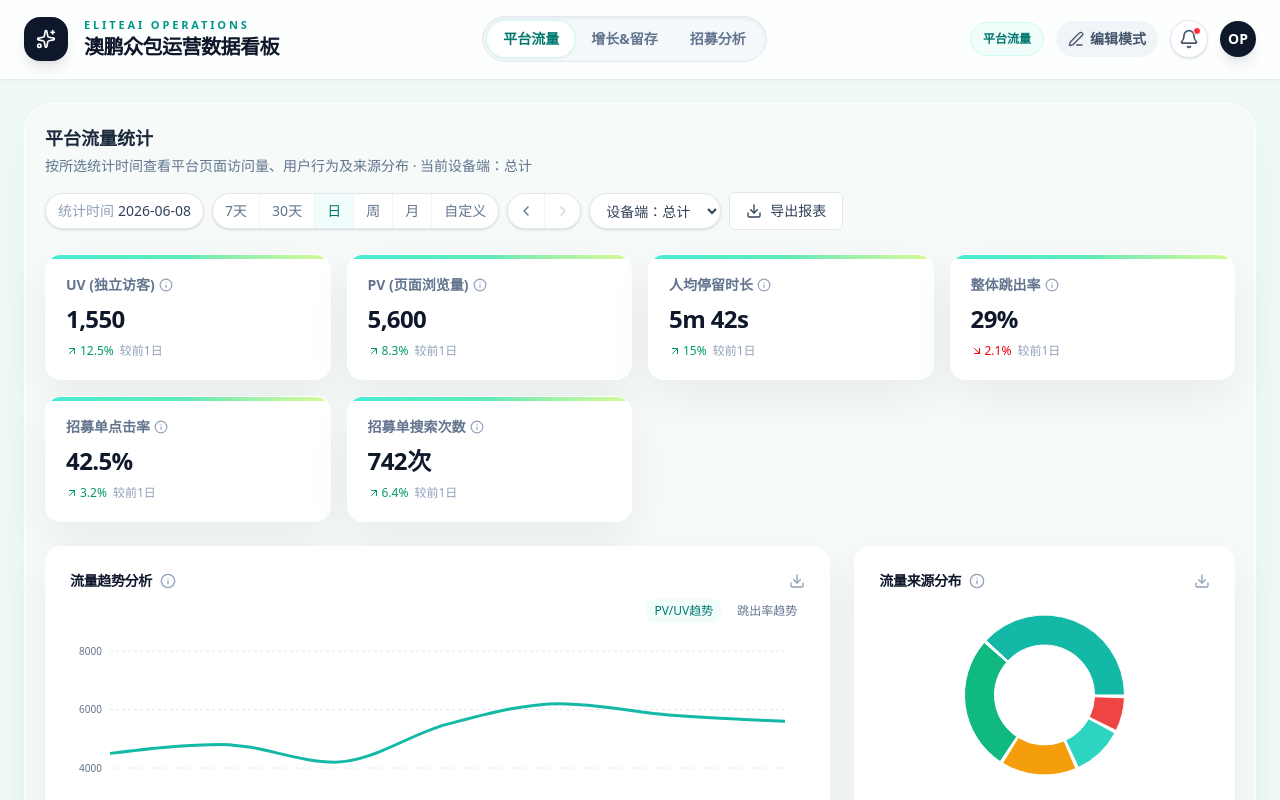
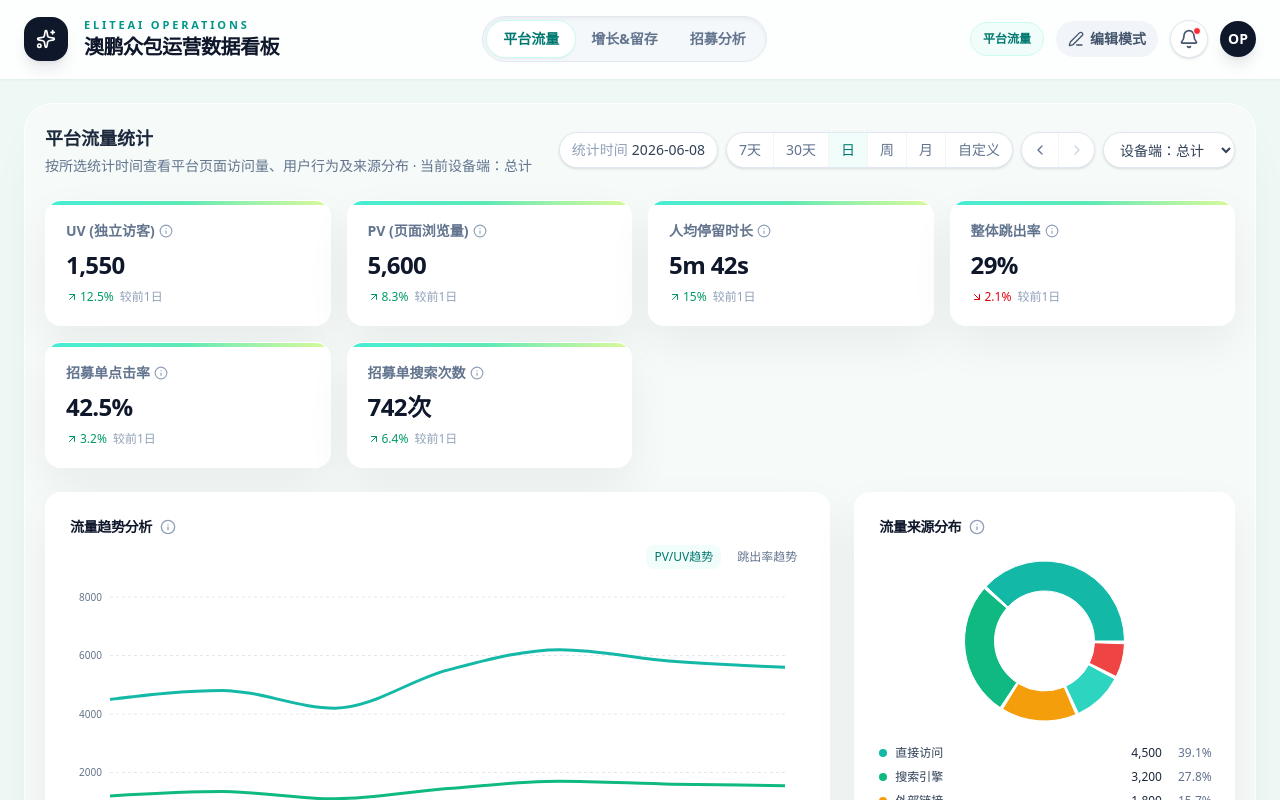
Before and after one commit to nolfacalatroni776-design/appen-crowd-dashboard, a React (Vite) app: page / in a window 1280 px wide. Shown: the top 800 px of the page. Built offline with nearby package versions, Linux system fonts and the light colour scheme.

Commit message:
Remove export buttons

```diff
--- a/src/components/EditableChartCard.tsx
+++ b/src/components/EditableChartCard.tsx
@@ -1,6 +1,6 @@
 import React, { useState, useEffect } from 'react';
 import { Card, CardContent, CardHeader, CardTitle } from '@/src/components/ui/card';
-import { Eye, EyeOff, Download } from 'lucide-react';
+import { Eye, EyeOff } from 'lucide-react';
 import { useDashboard } from '@/src/context/DashboardContext';
 import MetricInfo from '@/src/components/MetricInfo';
 
@@ -64,30 +64,11 @@
             )}
           </div>
         ) : (
-          <div className="flex items-center justify-between w-full">
+          <div className="flex items-center w-full">
             <CardTitle className="text-sm font-bold tracking-tight text-slate-900 flex items-center">
               {config.title}
               <MetricInfo tip={displayTooltip} className="ml-2" iconClassName="w-4 h-4" />
             </CardTitle>
-            <button
-              className="text-slate-400 hover:text-teal-600 transition-colors"
-              title="导出数据"
-              onClick={() => {
-                const blob = new Blob(['模版数据，此处仅作演示'], { type: 'text/csv;charset=utf-8;' });
-                const link = document.createElement('a');
-                if (link.download !== undefined) {
-                  const url = URL.createObjectURL(blob);
-                  link.setAttribute('href', url);
-                  link.setAttribute('download', `${config.title}_data.csv`);
-                  link.style.visibility = 'hidden';
-                  document.body.appendChild(link);
-                  link.click();
-                  document.body.removeChild(link);
-                }
-              }}
-            >
-              <Download className="w-4 h-4" />
-            </button>
           </div>
         )}
       </CardHeader>
--- a/src/pages/tabs/PlatformTraffic.tsx
+++ b/src/pages/tabs/PlatformTraffic.tsx
@@ -7,7 +7,7 @@
 import MetricInfo from '@/src/components/MetricInfo';
 import TimeRangeControl, { defaultTimeRange, getTimeRangeDayCount, getTimeRangeMeta } from '@/src/components/TimeRangeControl';
 import { LineChart, Line, XAxis, YAxis, CartesianGrid, Tooltip, ResponsiveContainer, Legend, PieChart, Pie, Cell, BarChart, Bar } from 'recharts';
-import { Download, Info } from 'lucide-react';
+import { Info } from 'lucide-react';
 
 import { useDashboard } from '@/src/context/DashboardContext';
 
@@ -207,10 +207,6 @@
               <option key={option.value} value={option.value}>{option.label}</option>
             ))}
           </select>
-          <button className="px-4 py-2 bg-white border border-slate-200 rounded-md text-sm font-medium text-slate-700 hover:bg-slate-50 flex items-center">
-            <Download className="w-4 h-4 mr-2" />
-            导出报表
-          </button>
         </div>
       </div>
 
```
